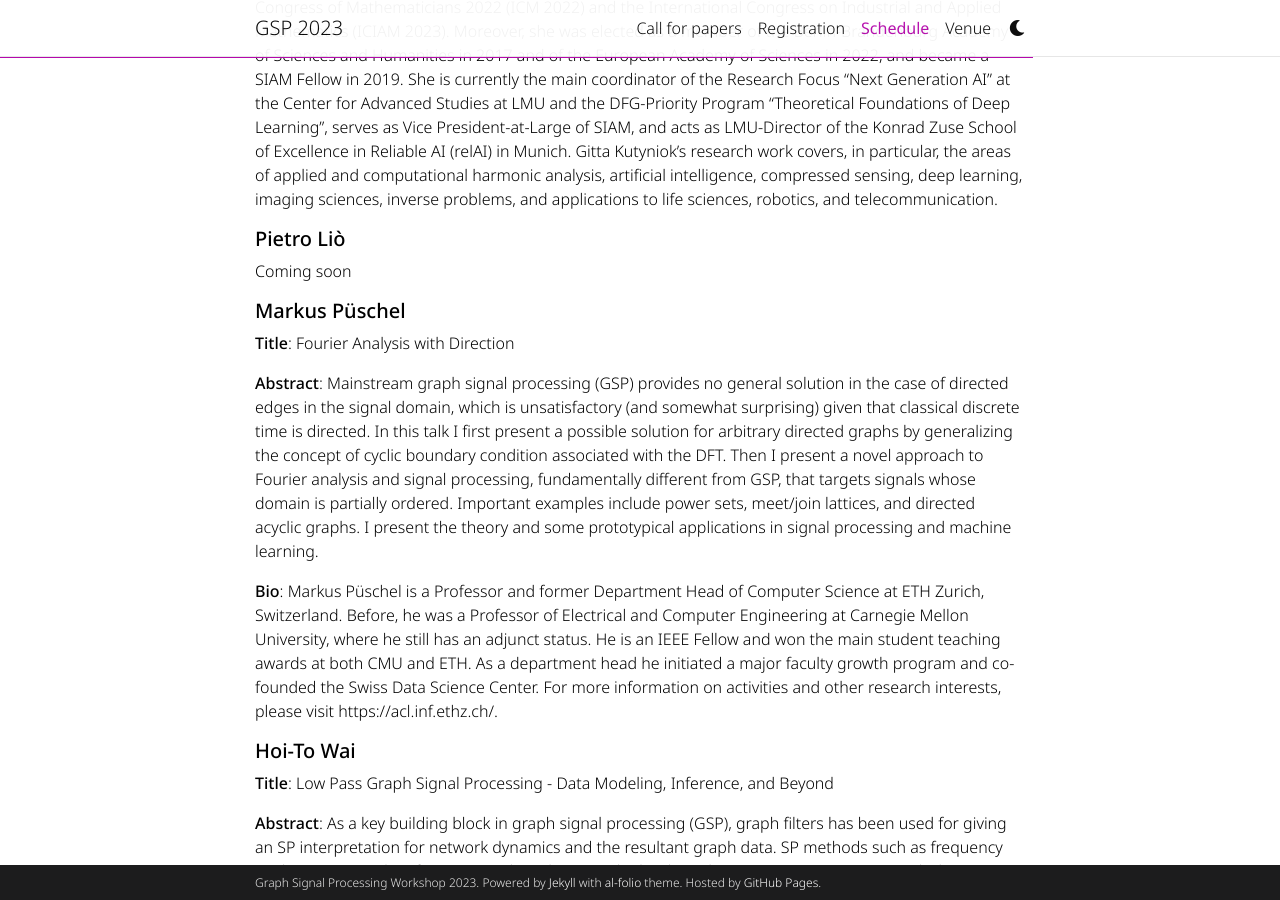
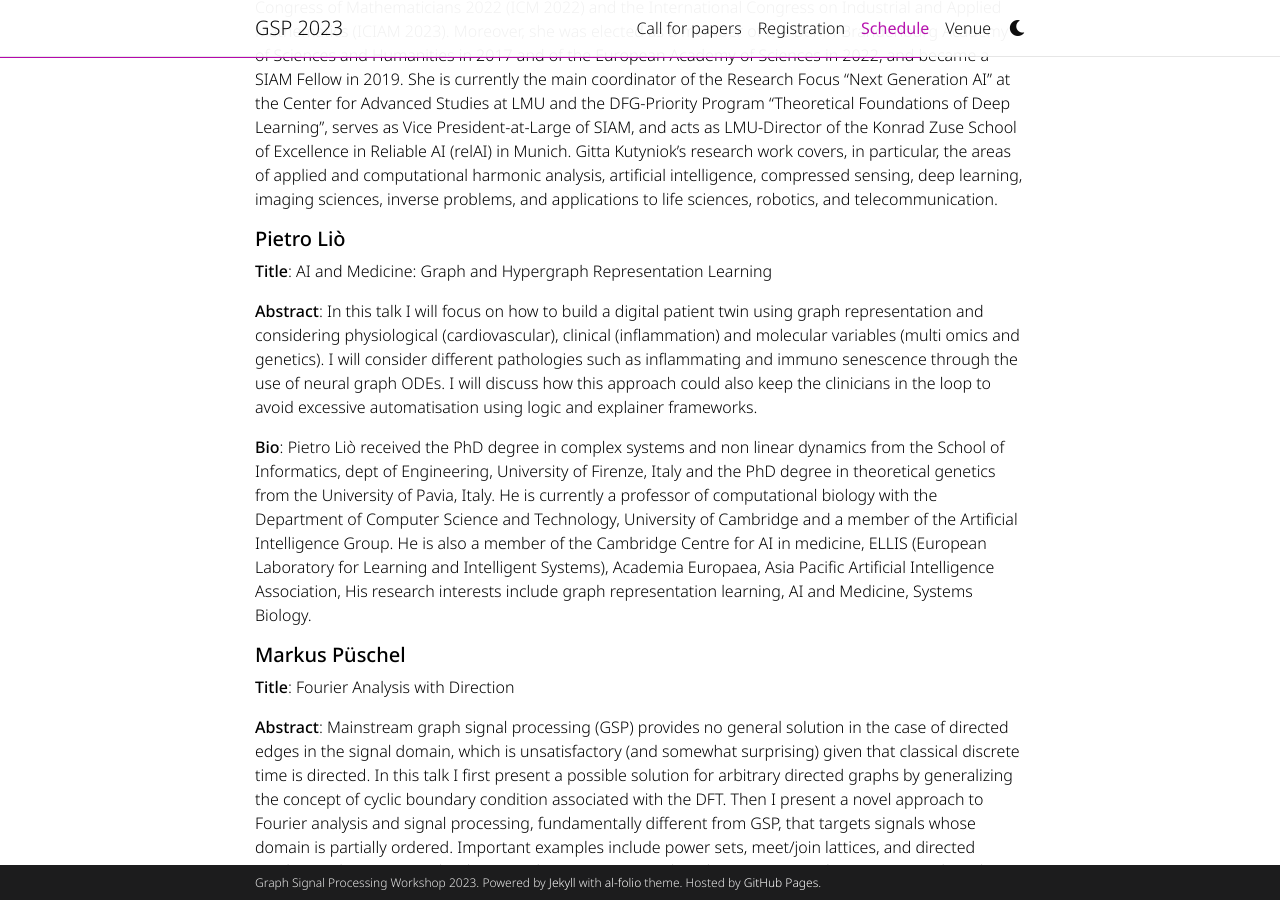
Before and after one commit to shreyasvinaya/gspworkshop2025.github.io, a Jekyll site: the page built from _pages/schedule.md, in a window 1280 px wide and 900 px high, scrolled down 2258 px. Built offline with Jekyll 4.4.1, drawn with Linux system fonts in a browser that asks for light colours; full-size pictures stand in for the smaller copies a plugin makes; comment, search, counter and statistics services are not loaded; a style sheet for code colours, icons or effects is not loaded; some of the changed text lies outside the part shown.

Commit message:
Update schedule.md

```diff
--- a/_pages/schedule.md
+++ b/_pages/schedule.md
@@ -25,7 +25,7 @@ Lectures are 20-minutes long (including Q&As). The format of posters is flexible
 
 ##### **Peter Battaglia**
 
-**Title**: Learning simulation: graphs, physics, and weather
+**Title**: Learning Simulation: Graphs, Physics, and Weather
 
 **Abstract**: Simulation is one of the most important tools in science and engineering. However accurate simulation faces two challenges: (1) heavy compute requirements, and (2) sophisticated underlying equations which require deep expertise to formulate. Recent advances in machine learning-based simulation are now addressing both challenges by (1) allowing dynamics to be modeled with cheaper representations and computations, and (2) learning dynamics models directly from data. This talk will survey advances in graph-based learned simulation from the past few years, then deep dive into recent advances in machine learning-based weather prediction that have resulted in learned simulators that outperform the top operational forecasting systems in the world.
 
@@ -55,7 +55,12 @@ Gitta Kutyniok’s research work covers, in particular, the areas of applied and
 
 ##### **Pietro Liò**
 
-Coming soon
+**Title**: AI and Medicine: Graph and Hypergraph Representation Learning
+
+**Abstract**: In this talk I will focus on how to build a digital patient twin using graph representation and considering physiological (cardiovascular), clinical (inflammation) and molecular variables (multi omics and genetics). I will consider different pathologies such as inflammating and immuno senescence through the use of neural graph ODEs. I will discuss how this approach could also keep the clinicians in the loop to avoid excessive automatisation using logic and explainer frameworks.
+
+**Bio**: Pietro Liò received the PhD degree in complex systems and non linear dynamics from the School of Informatics, dept of Engineering, University of Firenze, Italy and the PhD degree in theoretical genetics from the University of Pavia, Italy. He is currently a professor of computational biology with the Department of Computer Science and Technology, University of Cambridge
+and a member of the Artificial Intelligence Group. He is also a member of the Cambridge Centre for AI in medicine, ELLIS (European Laboratory for Learning and Intelligent Systems), Academia Europaea, Asia Pacific Artificial Intelligence Association, His research interests include graph representation learning, AI and Medicine, Systems Biology.
 
 <p id="Markus Püschel"></p>
 
```
